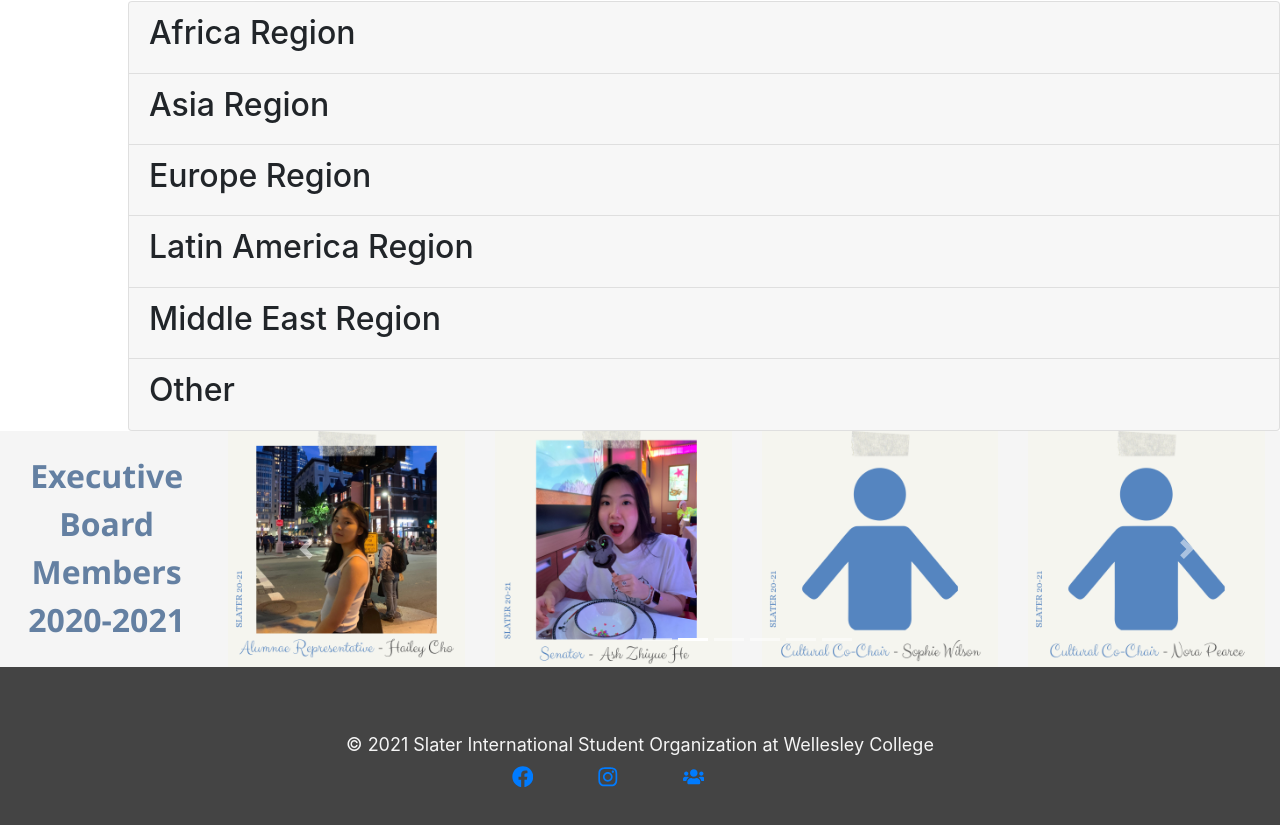
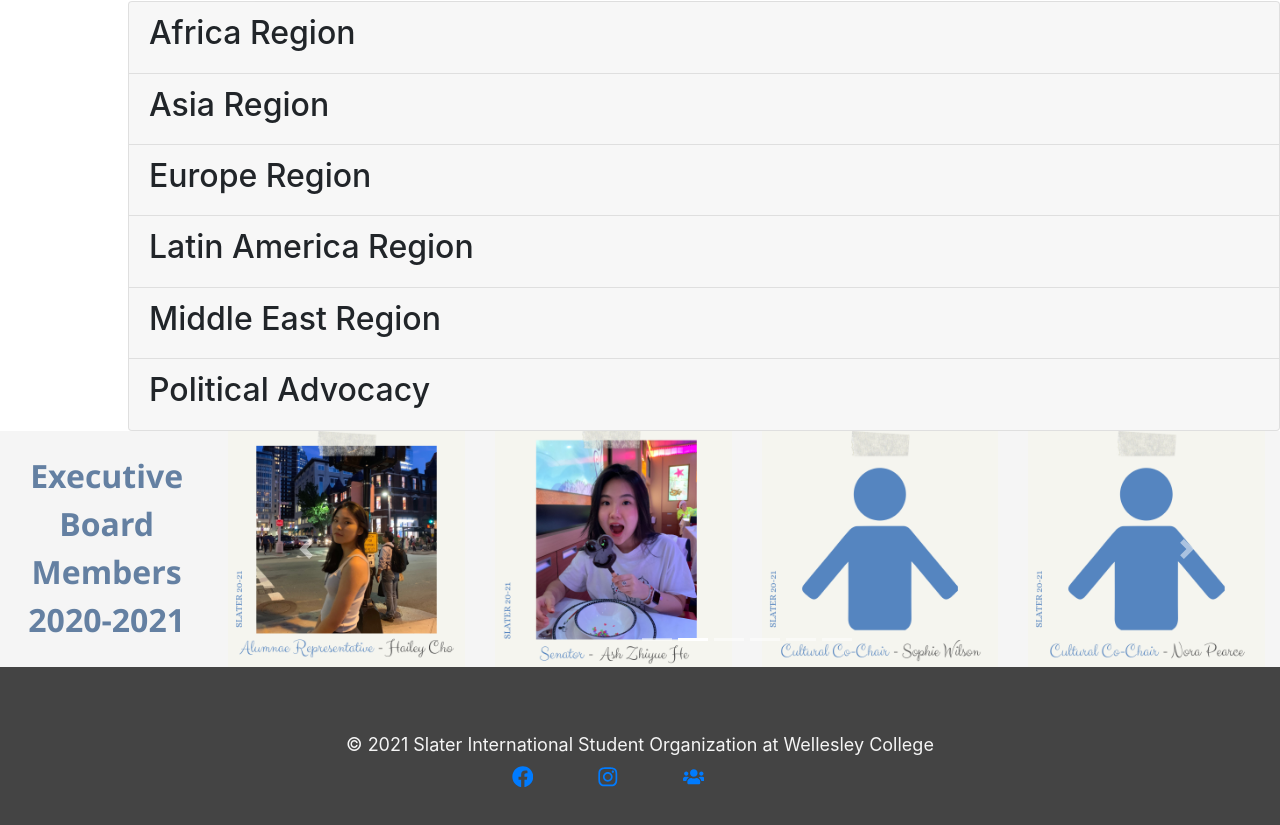
Before and after one commit to slaterwellesley/slaterwellesley, a React (Create React App) app: page / in a window 1280 px wide. Shown: the part 2793-3618 px from the top of the page. Built offline with nearby package versions, Linux system fonts and the light colour scheme.

Commit message:
add political advocacy

```diff
--- a/src/components/RegionalGroups.js
+++ b/src/components/RegionalGroups.js
@@ -283,7 +283,7 @@ class RegionalGroups extends React.Component {
                         </Card>
                         <Card>
                             <Accordion.Toggle as={Card.Header} eventKey="28">
-                                <h2>Other</h2>
+                                <h2>Political Advocacy</h2>
                             </Accordion.Toggle>
                             <Accordion.Collapse eventKey="28">
                                 <Card.Body>
```
